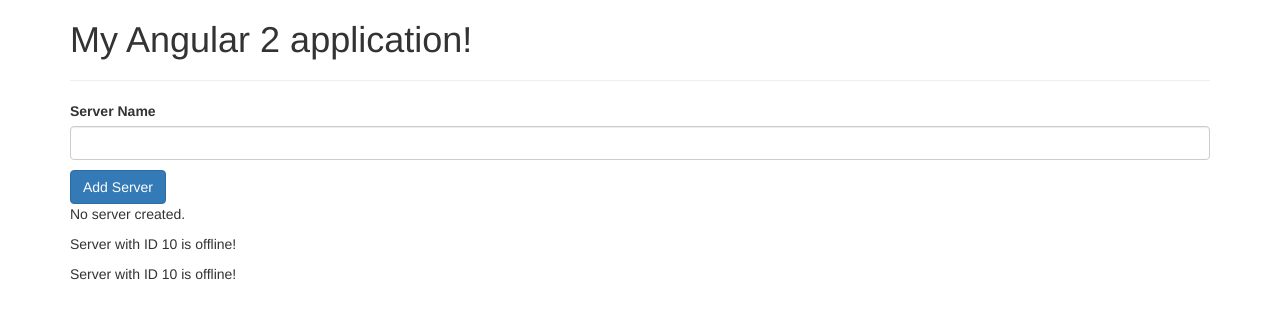
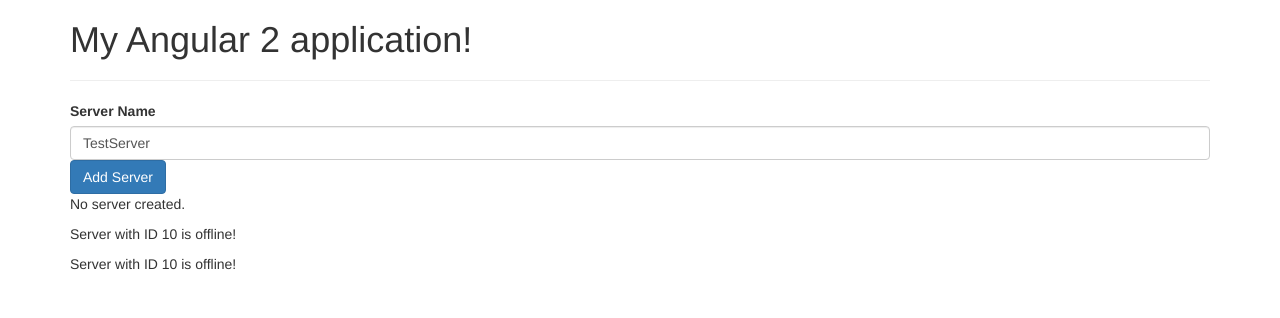
Before and after one commit to garthtee/angular-first-app, an Angular app: page / in a window 1280 px wide. Shown: the top 318 px of the page. Built offline with nearby package versions, Linux system fonts and the light colour scheme.

Commit message:
Added two-way data binding and outputted server name to the screen.

```diff
--- a/src/app/servers/servers.component.html
+++ b/src/app/servers/servers.component.html
@@ -1,6 +1,7 @@
 <label>Server Name</label>
-<input type="text" class="form-control" (input)="onUpdateServerName($event)">
-<p>{{ serverName }}</p>
+<!--<input type="text" class="form-control" (input)="onUpdateServerName($event)">-->
+<input type="text" class="form-control" [(ngModel)]="serverName">
+<!--<p>{{ serverName }}</p>-->
 <button class="btn btn-primary" [disabled]="!allowNewServer" (click)="onCreateServer()">Add Server</button>
 <p [innerText]="serverCreationStatus"></p>
 <app-server></app-server>
--- a/src/app/servers/servers.component.ts
+++ b/src/app/servers/servers.component.ts
@@ -9,7 +9,7 @@
 
   allowNewServer = false;
   serverCreationStatus = 'No server created.';
-  serverName = '';
+  serverName = 'TestServer';
 
   constructor() {
     setTimeout(() => {
@@ -17,11 +17,10 @@
     } , 2000);
    }
 
-  ngOnInit() {
-  }
+  ngOnInit() {}
 
   onCreateServer() {
-    this.serverCreationStatus = 'Server was created!';
+    this.serverCreationStatus = 'Server was created! Name is ' + this.serverName;
   }
 
   onUpdateServerName(event: any) {
```
